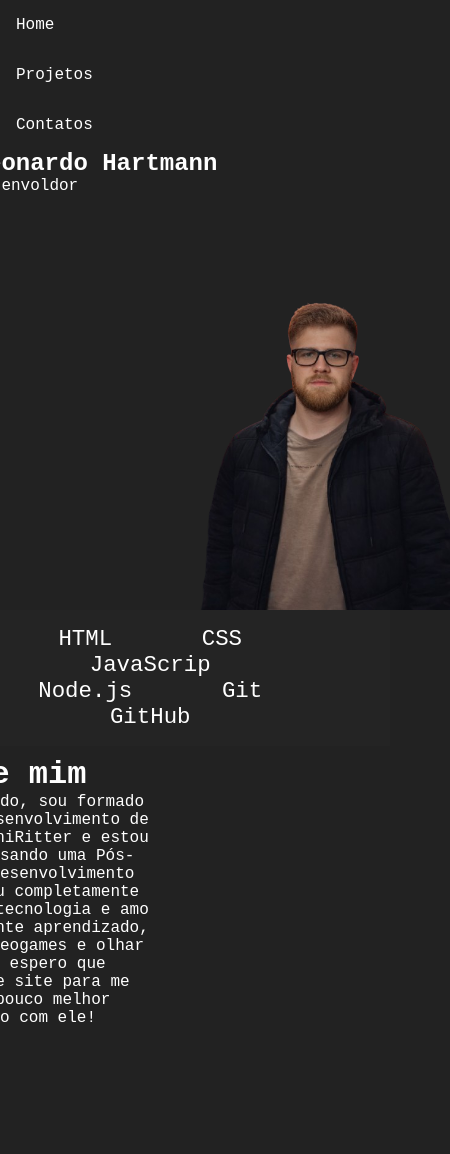
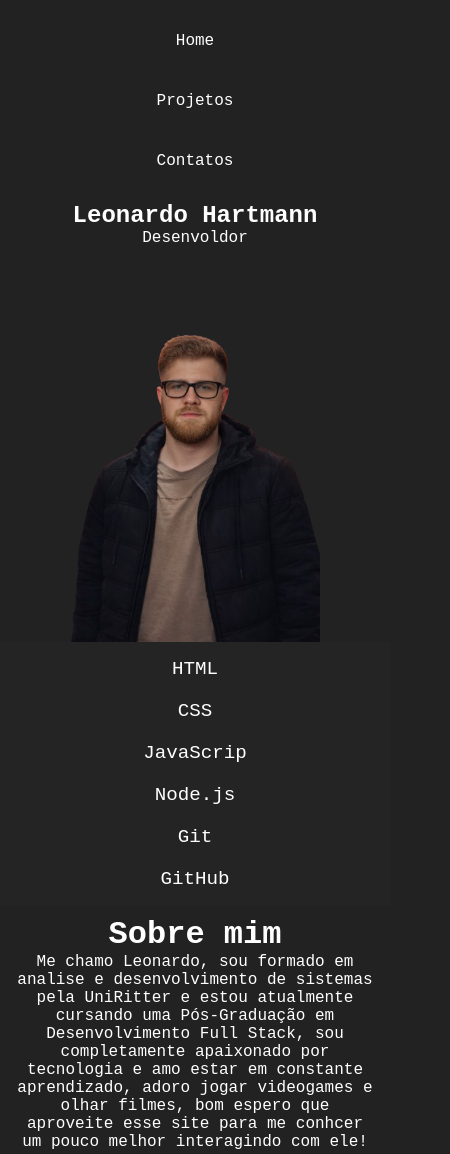
Before and after one commit to LeonardoGarciaHartmann/Portfolio, a plain HTML site: page index.htm in a window 390 px wide. Shown: the whole page, 450 px wide, since content can reach past the window. Before the commit the page ends 1037 px from the top, so only its background shows below. Drawn offline with Linux system fonts and the light colour scheme.

Commit message:
melhorando o layout

```diff
--- a/styles.css
+++ b/styles.css
@@ -2,39 +2,55 @@
     font-family:'Courier New', Courier, monospace;
     box-sizing: border-box;
     color: white;
-    margin: 0%;
+    margin: 0;
+    padding: 0;
 }
+
 body{
     background-color: #222222;
 }
+
+/* CABEÇALHO */
 #cabecalho{
     display:flex;
-    justify-content: right;
+    justify-content: flex-end;
     flex-wrap: wrap;
+    gap: 10px;
+    padding: 1em;
 }
+
 #cabecalho a{
     padding: 1em;
     text-decoration: none;
+}
+
+#introducao{
+  display: flex;
+  align-items: center;
+  justify-content: center;
+  gap: 60px;
+  flex-wrap: wrap;
+}
+
+#texto_introducao{
+  max-width: 400px;
+  text-align: left;
+  margin: 0;
+}
+
+#introducao img{
+  width: 250px;
+  max-width: 100%;
+  height: auto;
+  margin: 0;
 }
 #about_me {
   width: 40em;
   max-width: 100%;
   margin-left: auto;
-  padding: 10px;
-  padding-right: 5em;
-  transform: translateX(-160px);
-}
-@media (max-width: 600px){
-    #cabecalho{
-        flex-direction: column;
-    }
-@media (max-width: 600px){
-  #about_me{
-    width: 100%;
-    margin-left: 0;
-    text-align: center;
-  }
-}
+  margin-right: 0;
+  padding: 10px 5em 10px 10px;
+  text-align: left;
 }
 #Ferramentas{
     display: flex;
@@ -42,31 +58,44 @@ body{
     justify-content: center;
     text-align: center;
     flex-wrap: wrap;
+    gap: 20px;
     padding: 1em;
 }
 #Ferramentas p{
-    margin-right: 4em;
+    margin: 0;
     font-size: 1.4em;
 }
-#introducao {
-  display: flex;
+@media (max-width: 600px){
+    #cabecalho{
+        flex-direction: column;
         align-items: center;
-  justify-content: center;
-  gap: 40px;
-  flex-wrap: wrap;
+        text-align: center;
     }
 
-#texto_introducao {
-  display: flex;
+    #introducao{
         flex-direction: column;
-  justify-content: center;
-  max-width: 400px;
-  transform: translateX(-100px);
+        text-align: center;
+        gap: 20px;
     }
 
-#introducao img {
-  width: 250px;
-  max-width: 100%;
-  height: auto;
-  transform: translateX(130px);
+    #texto_introducao{
+        text-align: center;
     }
+    #about_me{
+        text-align: center;
+        margin: 0 auto;
+        padding: 10px 1em;
+     }
+
+    #Ferramentas{
+        flex-direction: column;
+        align-items: center;
+    }
+
+    #Ferramentas p{
+        font-size: 1.2em;
+    }
+    #introducao img{
+    margin: 0 auto;
+  }
+}
```
Lines whose indentation alone changed are shown as unchanged.
